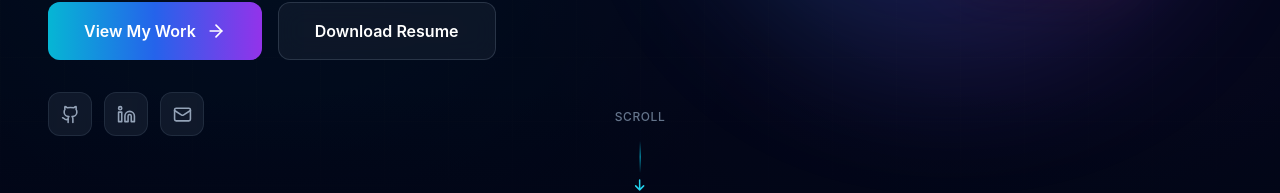
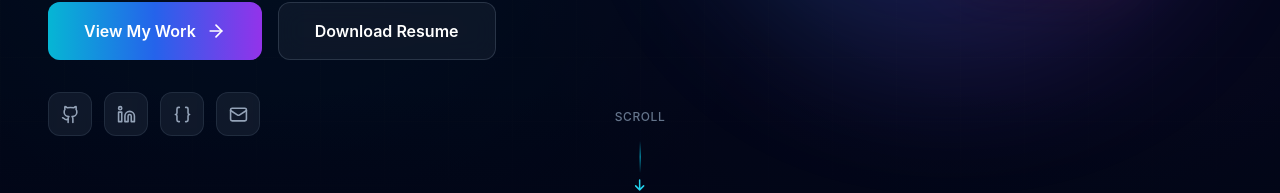
Before and after one commit to SpaceWalkerr/Portfolio, a React (Vite) app: page / in a window 1280 px wide. Shown: the part 583-776 px from the top of the page. Built offline with nearby package versions, Linux system fonts and the light colour scheme.

Commit message:
Leetcode

```diff
--- a/src/components/Contact.tsx
+++ b/src/components/Contact.tsx
@@ -1,6 +1,6 @@
 import { useState } from 'react';
 import { motion } from 'framer-motion';
-import { Mail, MapPin, Send, Github, Linkedin, Twitter, Phone } from 'lucide-react';
+import { Mail, MapPin, Send, Github, Linkedin, Twitter, Phone, Braces } from 'lucide-react';
 import emailjs from '@emailjs/browser';
 
 const Contact = () => {
@@ -301,6 +301,26 @@ const Contact = () => {
                     </div>
                   </motion.a>
 
+                  {/* LeetCode Link */}
+                  <motion.a
+                    href="https://leetcode.com/u/SurajNandan/"
+                    target="_blank"
+                    rel="noopener noreferrer"
+                    whileHover={{ x: 4 }}
+                    className="flex items-center gap-4 p-3 backdrop-blur-sm bg-white/[0.03] rounded-xl border border-white/10 hover:border-amber-400/50 transition-all duration-300 group/link"
+                  >
+                    <div className="relative flex-shrink-0">
+                      <div className="absolute inset-0 bg-amber-400/20 blur-lg opacity-0 group-hover/link:opacity-100 transition-opacity duration-300 rounded-lg"></div>
+                      <div className="relative p-2 bg-white/5 rounded-lg">
+                        <Braces className="text-slate-400 group-hover/link:text-amber-400 transition-colors" size={20} />
+                      </div>
+                    </div>
+                    <div className="flex-1">
+                      <p className="text-white font-medium text-sm group-hover/link:text-amber-400 transition-colors">LeetCode</p>
+                      <p className="text-slate-500 text-xs">@SurajNandan</p>
+                    </div>
+                  </motion.a>
+
                   {/* Twitter Link */}
                   <motion.a
                     href="https://x.com/SurajNandan1625"
--- a/src/components/Footer.tsx
+++ b/src/components/Footer.tsx
@@ -1,4 +1,4 @@
-import { Github, Linkedin, Twitter, Mail, Heart, ArrowUp } from 'lucide-react';
+import { Github, Linkedin, Twitter, Mail, Heart, ArrowUp, Braces } from 'lucide-react';
 
 const Footer = () => {
   const currentYear = new Date().getFullYear();
@@ -6,6 +6,7 @@ const Footer = () => {
   const socialLinks = [
     { icon: <Github size={18} />, url: 'https://github.com/SpaceWalkerr', label: 'GitHub' },
     { icon: <Linkedin size={18} />, url: 'https://www.linkedin.com/in/surajnandan/', label: 'LinkedIn' },
+    { icon: <Braces size={18} />, url: 'https://leetcode.com/u/SurajNandan/', label: 'LeetCode' },
     { icon: <Twitter size={18} />, url: 'https://x.com/SurajNandan1625', label: 'Twitter' },
     { icon: <Mail size={18} />, url: 'mailto:surajnandan78@gmail.com', label: 'Email' },
   ];
--- a/src/components/Hero.tsx
+++ b/src/components/Hero.tsx
@@ -1,5 +1,5 @@
 import { motion } from 'framer-motion';
-import { Github, Linkedin, Mail, ArrowRight, Code2, Database, Zap, Terminal } from 'lucide-react';
+import { Github, Linkedin, Mail, ArrowRight, Code2, Database, Zap, Terminal, Braces } from 'lucide-react';
 import { useState, useEffect } from 'react';
 
 const Hero = () => {
@@ -193,6 +193,16 @@ const Hero = () => {
                 className="w-11 h-11 rounded-xl bg-slate-800/50 backdrop-blur-sm border border-slate-700/50 flex items-center justify-center text-slate-400 hover:text-cyan-400 hover:border-cyan-500/50 hover:bg-slate-800/70 hover:-translate-y-0.5 transition-all duration-300 group"
               >
                 <Linkedin size={19} />
+                <div className="absolute inset-0 rounded-xl bg-cyan-500/10 opacity-0 group-hover:opacity-100 transition-opacity duration-300 -z-10"></div>
+              </a>
+              <a
+                href="https://leetcode.com/u/SurajNandan/"
+                target="_blank"
+                rel="noopener noreferrer"
+                aria-label="LeetCode profile"
+                className="w-11 h-11 rounded-xl bg-slate-800/50 backdrop-blur-sm border border-slate-700/50 flex items-center justify-center text-slate-400 hover:text-cyan-400 hover:border-cyan-500/50 hover:bg-slate-800/70 hover:-translate-y-0.5 transition-all duration-300 group"
+              >
+                <Braces size={19} />
                 <div className="absolute inset-0 rounded-xl bg-cyan-500/10 opacity-0 group-hover:opacity-100 transition-opacity duration-300 -z-10"></div>
               </a>
               <a
```
